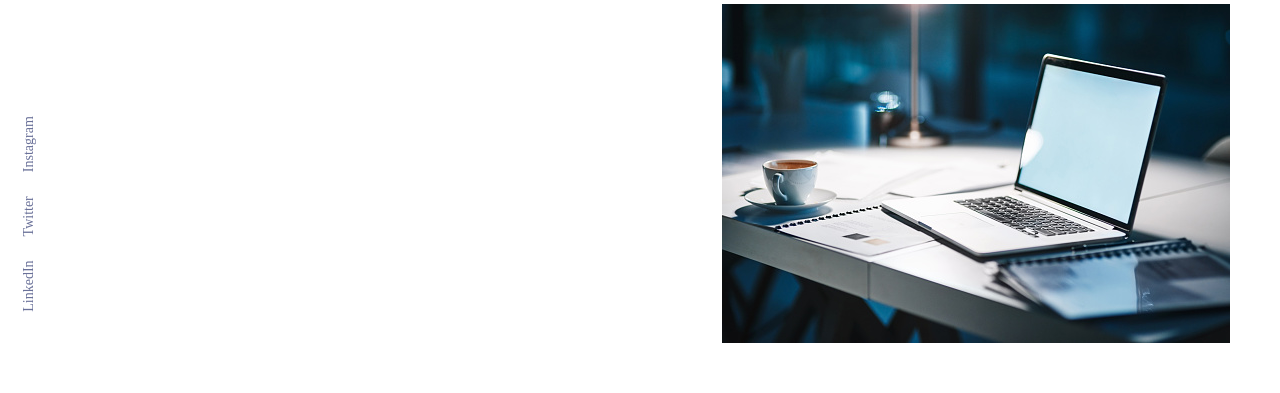
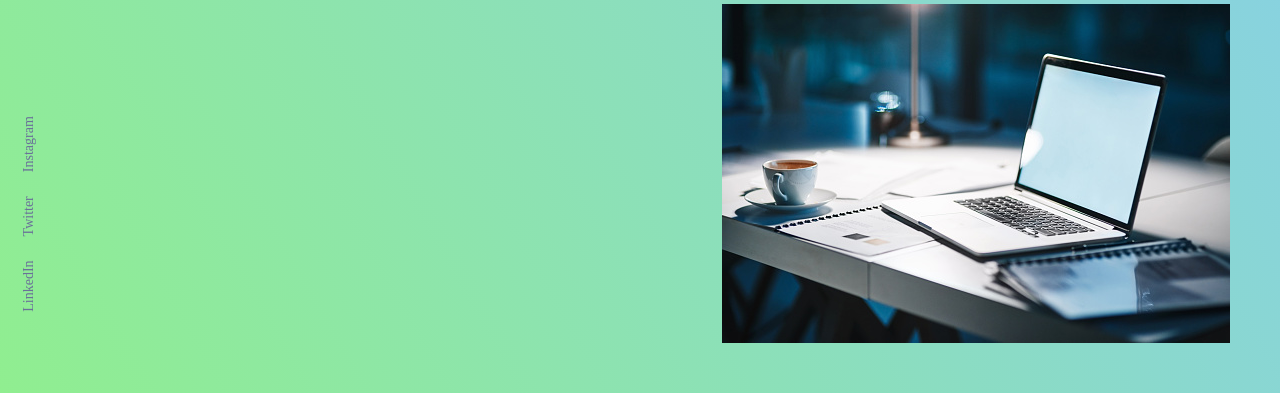
Before and after one commit to kanm07/kanm07.github.io, a plain HTML site: page index.html in a window 1280 px wide. Shown: the part 407-800 px from the top of the page. Drawn offline with Linux system fonts and the light colour scheme.

Commit message:
Update style.css

```diff
--- a/style.css
+++ b/style.css
@@ -7,6 +7,7 @@ height: 100vh;
 width: 100%;
 background-position: center;
 background position: cover;
+background: linear-gradient(60deg, #90EE90, #87CEEB);
 padding-left: 5%;
 padding-right: 5%;
 box-sizing: border-box;
```
